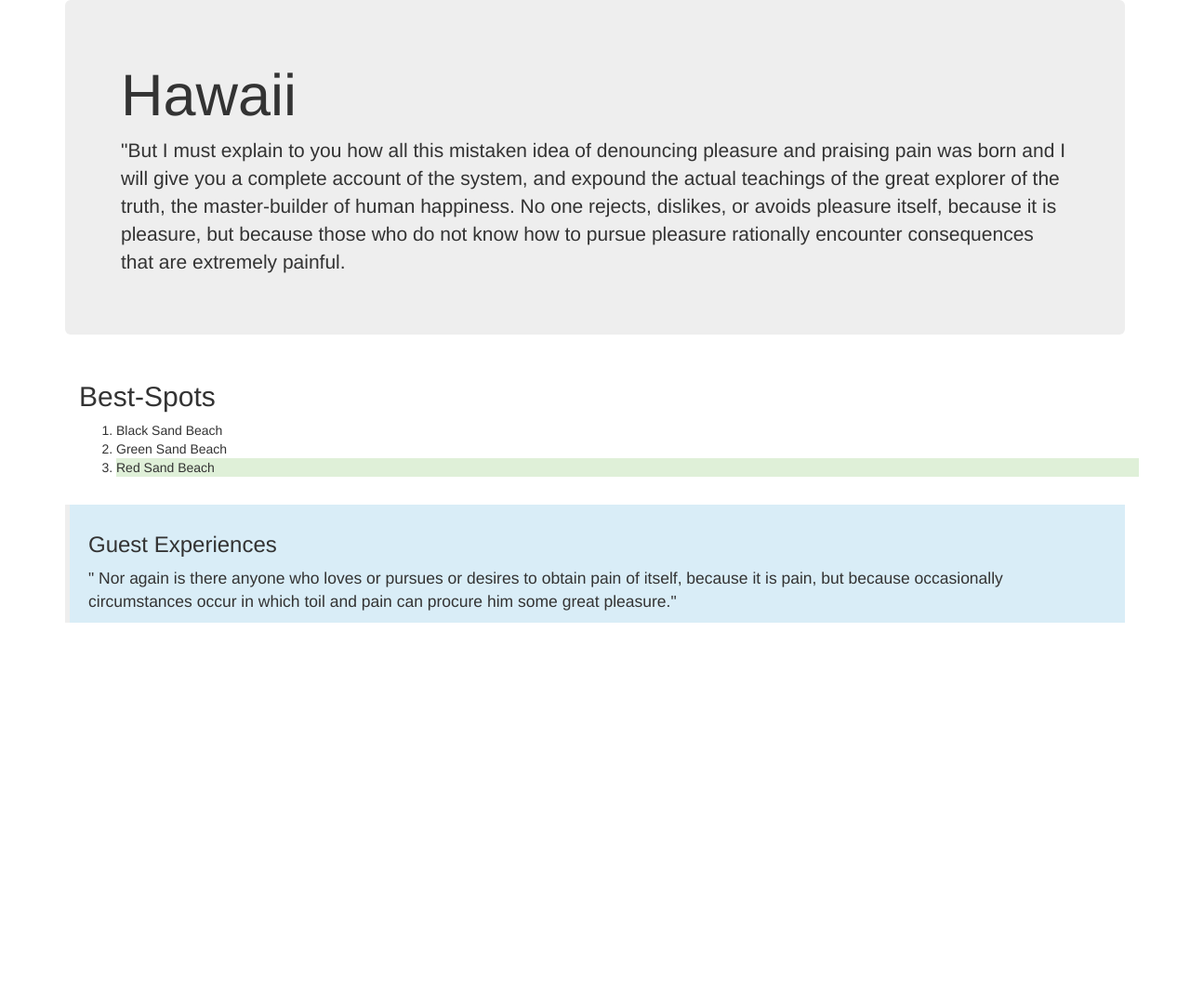
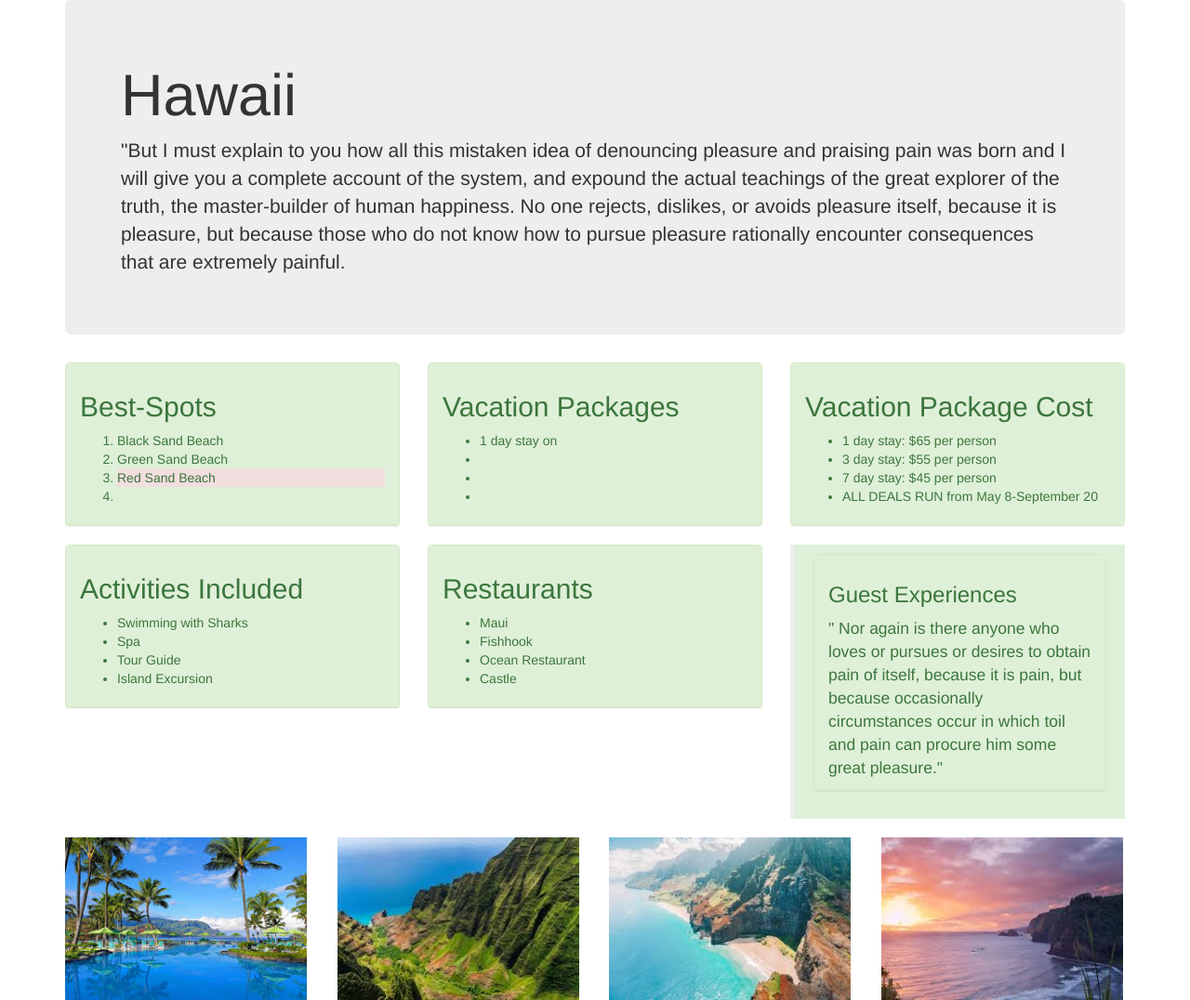
Before and after one commit to Ugonz86/Vacation-Site, a plain HTML site: page index.html in a window 1280 px wide. Shown: the whole page at 93% size. Before the commit the page ends 800 px from the top, so only its background shows below. Drawn offline with nearby package versions, Linux system fonts and the light colour scheme.

Commit message:
add more bootstrap components and content.

```diff
--- /dev/null
+++ b/css/bootstrap.css
@@ -0,0 +1,14 @@
+img {
+  width: 260px;
+  height: 175px;
+}
+
+#boxes1 {
+  height: 200px;
+}
+
+/* .panel-heading {
+  min-height: 10;
+  max-height: 10;
+  overflow-y: scroll;
+} */
--- a/index.html
+++ b/index.html
@@ -2,7 +2,7 @@
 <html>
   <head>
     <link rel="stylesheet" href="https://maxcdn.bootstrapcdn.com/bootstrap/3.3.7/css/bootstrap.min.css" integrity="sha384-BVYiiSIFeK1dGmJRAkycuHAHRg32OmUcww7on3RYdg4Va+PmSTsz/K68vbdEjh4u" crossorigin="anonymous">
-    <link href="css/styles.css" rel="stylesheet" type="text/css" media="all">
+    <link href="css/bootstrap.css" rel="stylesheet" type="text/css" media="all">
     <title>Vacation-Site</title>
   </head>
   <body>
@@ -11,19 +11,101 @@
         <h1>Hawaii</h1>
           <p>"But I must explain to you how all this mistaken idea of denouncing pleasure and praising pain was born and I will give you a complete account of the system, and expound the actual teachings of the great explorer of the truth, the master-builder of human happiness. No one rejects, dislikes, or avoids pleasure itself, because it is pleasure, but because those who do not know how to pursue pleasure rationally encounter consequences that are extremely painful. </p>
       </div>
+    </div>
     <div class="container">
+      <div class="row">
+        <div class="col-md-4">
+          <div class="panel panel-success">
+          <div class="panel-heading">
             <h2>Best-Spots</h2>
               <ol>
                 <li>Black Sand Beach</li>
                 <li>Green Sand Beach</li>
-          <li class="bg-success">Red Sand Beach</li>
+                <li class="bg-danger">Red Sand Beach</li>
+                <li></li>
               </ol>
           </div>
-      <br>
-      <blockquote class="bg-info">
+          </div>
+        </div>
+    <div class="col-md-4">
+      <div class="panel panel-success">
+        <div class="panel-heading">
+          <h2>Vacation Packages</h2>
+          <ul>
+            <li>1 day stay on </li>
+            <li></li>
+            <li></li>
+            <li></li>
+          </ul>
+        </div>
+      </div>
+    </div>
+    <div class="col-md-4">
+      <div class="panel panel-success">
+        <div class="panel-heading">
+          <h2>Vacation Package Cost</h2>
+          <ul>
+            <li>1 day stay: $65 per person</li>
+            <li>3 day stay: $55 per person</li>
+            <li>7 day stay: $45 per person</li>
+            <li>ALL DEALS RUN from May 8-September 20</li>
+          </ul>
+        </div>
+      </div>
+    </div>
+  </div>
+  <div class="row">
+    <div class="col-md-4">
+      <div class="panel panel-success">
+        <div class="panel-heading">
+          <h2>Activities Included</h2>
+          <ul>
+            <li>Swimming with Sharks</li>
+            <li>Spa</li>
+            <li>Tour Guide</li>
+            <li>Island Excursion</li>
+          </ul>
+        </div>
+      </div>
+    </div>
+    <div class="col-md-4">
+      <div class="panel panel-success">
+        <div class="panel-heading">
+          <h2>Restaurants</h2>
+          <ul>
+            <li>Maui</li>
+            <li>Fishhook</li>
+            <li>Ocean Restaurant</li>
+            <li>Castle</li>
+          </ul>
+        </div>
+      </div>
+    </div>
+    <div class="col-md-4">
+      <blockquote class="bg-success">
+        <div class="panel panel-success">
+          <div class="panel-heading">
             <h3>Guest Experiences</h3>
               <p>" Nor again is there anyone who loves or pursues or desires to obtain pain of itself, because it is pain, but because occasionally circumstances occur in which toil and pain can procure him some great pleasure."</p>
+          </div>
+        </div>
       </blockquote>
+    </div>
+  </div>
+  <div class="row">
+    <div class="col-md-3">
+      <img src="img/pic1.jpg">
+    </div>
+    <div class="col-md-3">
+      <img src="img/pic2.jpg">
+    </div>
+    <div class="col-md-3">
+      <img src="img/pic3.jpg">
+    </div>
+    <div class="col-md-3">
+      <img src="img/pic4.jpg">
+    </div>
+  </div>
 </div>
 </body>
 </html>
```
Also changed, not shown: bootstrap.css (deleted), img/pic1.jpg (added), img/pic2.jpg (added), img/pic3.jpg (added), img/pic4.jpg (added). Lines whose indentation alone changed are shown as unchanged.
